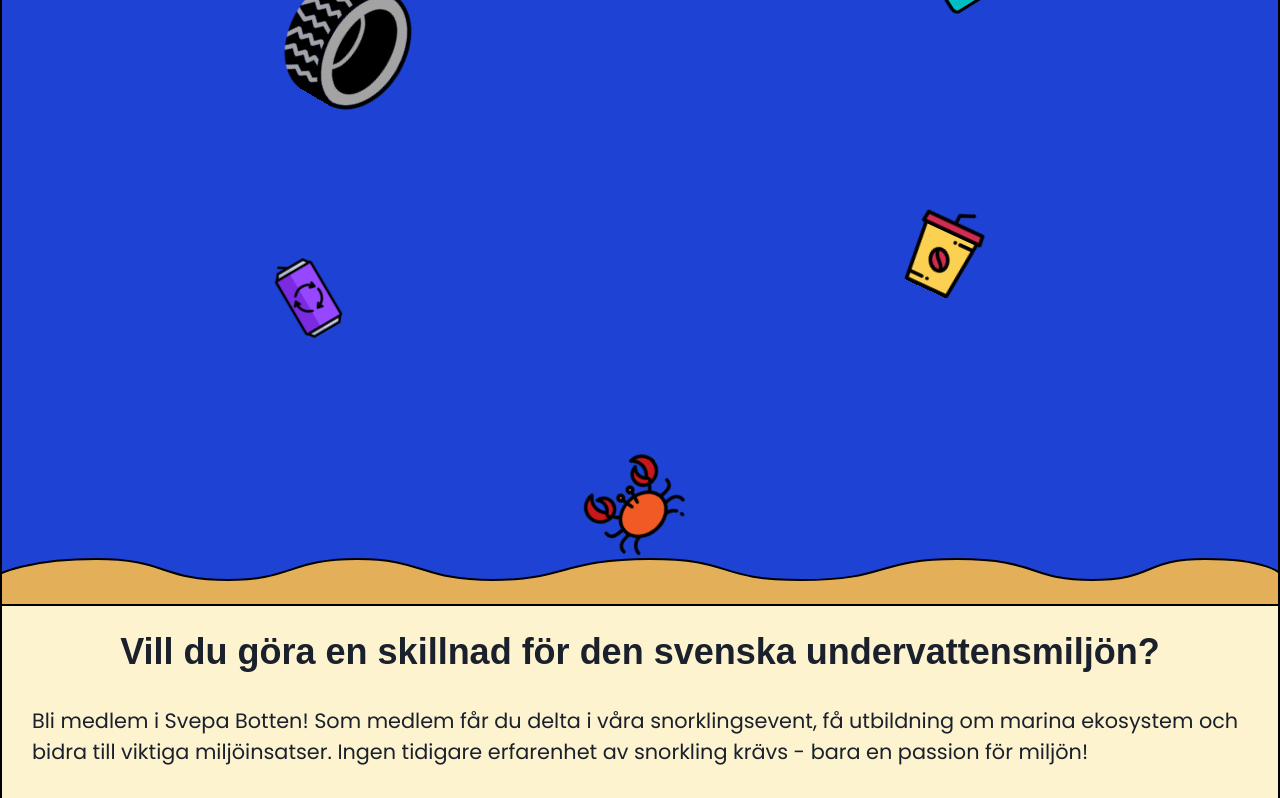
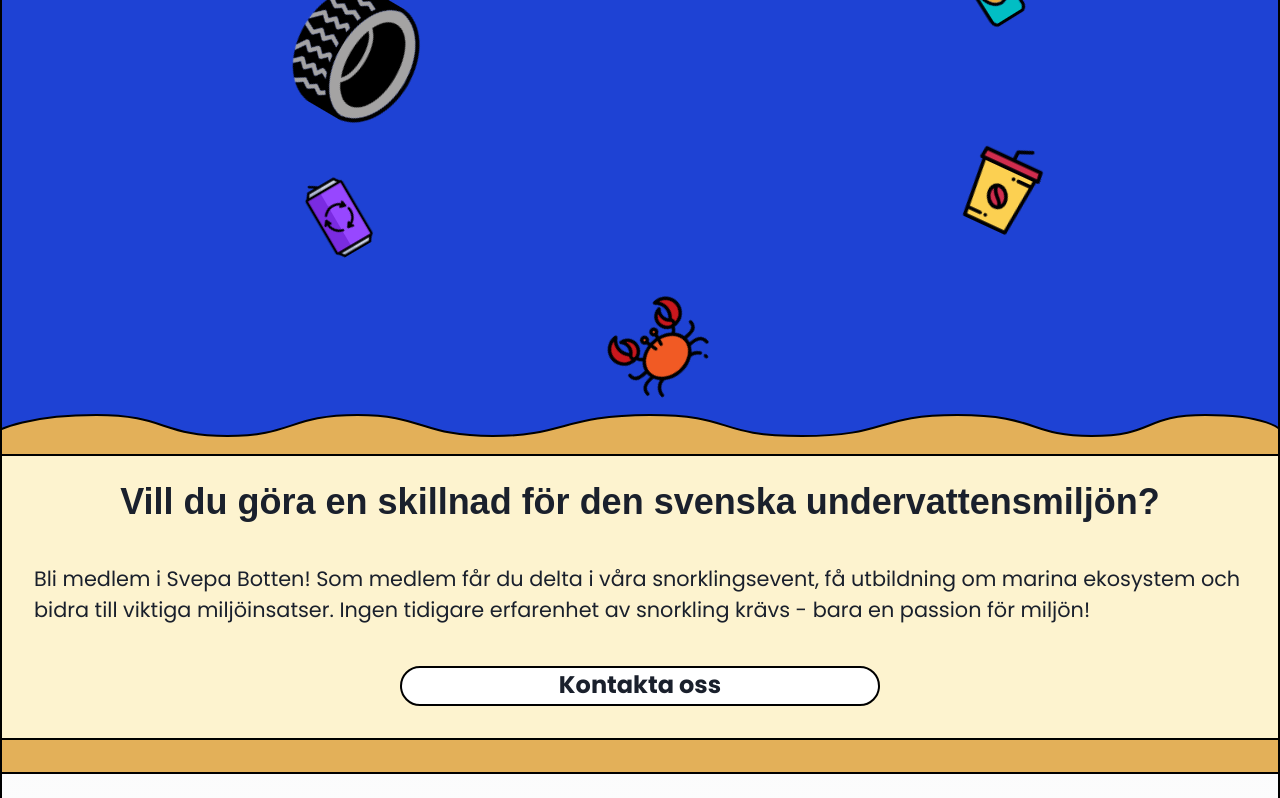
Before and after one commit to Mikael-Ronnberg/degree-project, a React (Vite) app: page / in a window 1280 px wide. Shown: the part 2360-3158 px from the top of the page. Built offline with nearby package versions, Linux system fonts and the light colour scheme; a web font is replaced by a local one.

Commit message:
style: fixed width on litter container

```diff
--- a/src/pages/home/feature/JoinContainer.tsx
+++ b/src/pages/home/feature/JoinContainer.tsx
@@ -1,16 +1,16 @@
 import { VStack, Text, Flex, Heading } from "@chakra-ui/react";
 import { GreyButton } from "../../../components/buttons/GreyButton";
 import {
-  joinContainerStackStyles,
-  joinTextFlexStyles,
+  joinStackStyles,
+  joinFlexStyles,
   joinTextStyles,
 } from "../style/styleHome";
 
 export const JoinContainer = () => {
   return (
     <>
-      <VStack {...joinContainerStackStyles}>
-        <Flex {...joinTextFlexStyles}>
+      <Flex {...joinFlexStyles}>
+        <VStack {...joinStackStyles}>
           <Heading pt="1.5rem" px="2rem">
             Vill du göra en skillnad för den svenska undervattensmiljön?
           </Heading>
@@ -21,8 +21,8 @@
             - bara en passion för miljön!
           </Text>
           <GreyButton buttonText="Kontakta oss" linkTo="/contact" />
-        </Flex>
-      </VStack>
+        </VStack>
+      </Flex>
     </>
   );
 };
--- a/src/pages/home/style/styleHome.tsx
+++ b/src/pages/home/style/styleHome.tsx
@@ -183,10 +183,11 @@
 
 export const litterIconsStyles: GridProps = {
   // w: { base: "80vw", md: "80vw", xl: "1280px" },
-  w: "auto",
-  h: "auto",
-  templateColumns: "repeat(2, 2fr)",
-  gap: { base: "10rem", md: "8rem", lg: "10rem" },
+  w: "inherit",
+  minH: { base: "40vh", md: "50vh", lg: "60vh" },
+  templateColumns: "50% 50%",
+  px: { base: "2rem", md: "3rem", lg: "3rem" },
+  gap: { base: "2rem", md: "3rem", lg: "3rem" },
   mt: "2rem",
   sx: {
     "& > :last-child": {
@@ -199,11 +200,11 @@
 export const litterIconBoxStyles: BoxProps = {
   w: "auto",
   h: "auto",
-  px: { base: "1rem", md: "5rem", lg: "10rem" },
+
   // py: { base: "0.5rem" },
-  // display: "flex",
-  // justifyContent: "center",
-  // alignItems: "center",
+  display: "flex",
+  justifyContent: "center",
+  alignItems: "center",
 
   cursor: "pointer",
 };
@@ -238,24 +239,22 @@
   p: "2rem",
 };
 
-export const joinContainerStackStyles: StackProps = {
-  background: "#e3b059",
+export const joinFlexStyles: FlexProps = {
+  align: "center",
+  direction: "column",
   w: { base: "100vw", md: "95vw", xl: "1280px" },
   border: "2px solid black",
   borderTop: "none",
+  background: "#e3b059",
+  pb: "2rem",
   mb: "2rem",
-  pb: "3rem",
 };
 
-export const joinTextFlexStyles: FlexProps = {
-  justify: "space-between",
-  align: "center",
-  direction: "column",
+export const joinStackStyles: StackProps = {
+  background: "#fdf3cf",
   w: "100vw",
   maxW: { xl: "1400px" },
-  outline: "2px solid black",
-  background: "#fdf3cf",
-  m: "0.5rem",
+  border: "2px solid black",
   pb: "2rem",
 };
 
```
